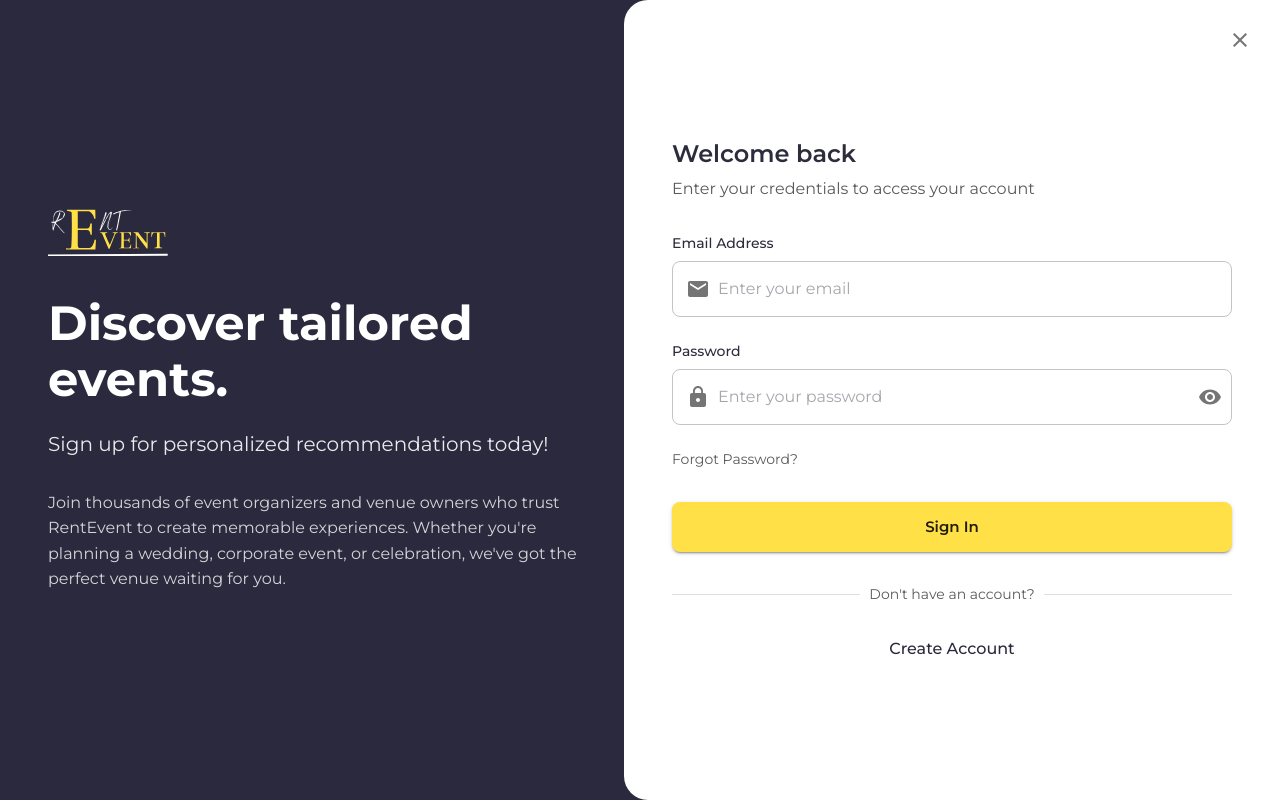
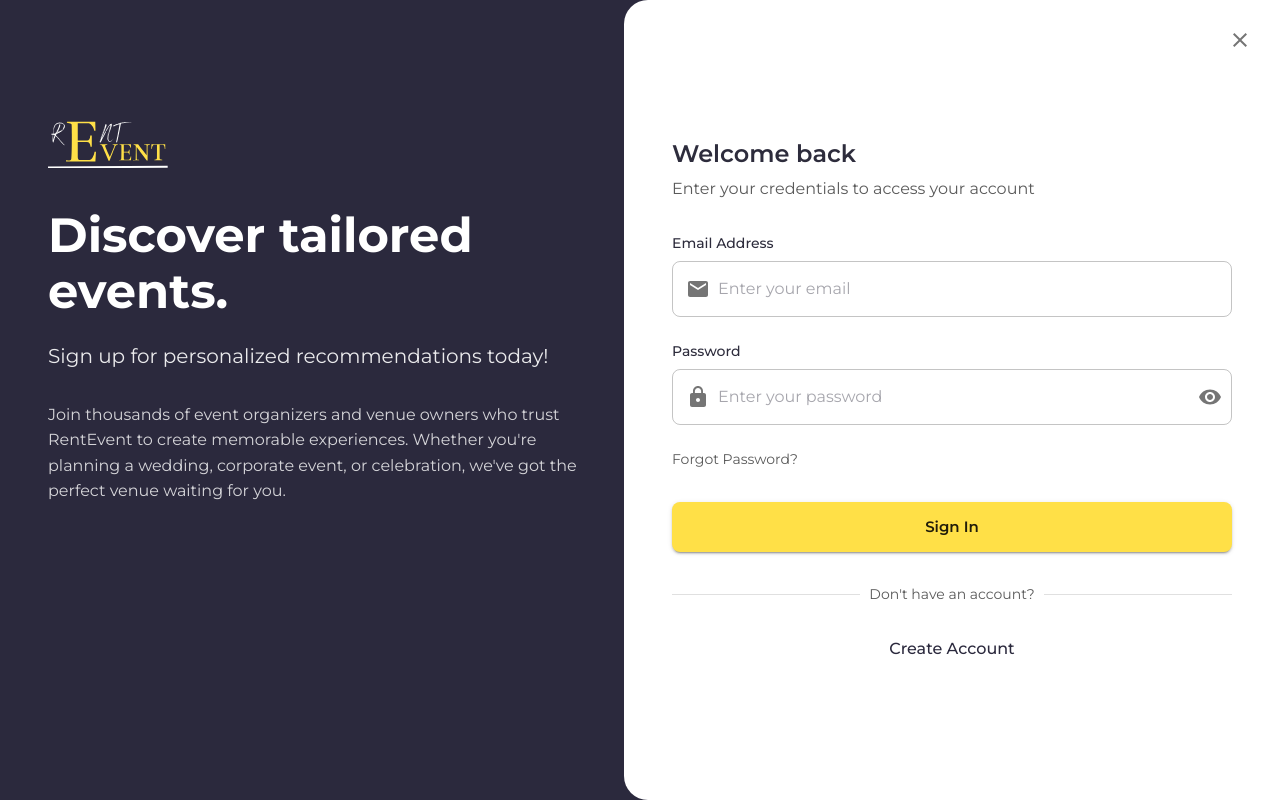
Before and after one commit to mjkj09/RentEvent, a React (Vite) app in the folder client/: page /auth in a window 1280 px wide. Built offline with nearby package versions, Linux system fonts and the light colour scheme.

Commit message:
style: improve AuthSidebar responsiveness and add sticky positioning

```diff
--- a/client/src/components/auth/AuthSidebar.jsx
+++ b/client/src/components/auth/AuthSidebar.jsx
@@ -14,12 +14,19 @@ export default function AuthSidebar() {
                 p: { xs: 4, md: 6 },
                 display: 'flex',
                 flexDirection: 'column',
-                justifyContent: 'center',
+                justifyContent: { xs: 'center', md: 'flex-start' },
                 position: 'relative',
-                overflow: 'hidden'
+                height: { md: 'auto' }
             }}
         >
-            <Box sx={{ position: 'relative', zIndex: 2, textAlign: { xs: 'center', md: 'left' } }}>
+            <Box
+                sx={{
+                    position: 'sticky',
+                    top: '15vh',
+                    zIndex: 2,
+                    textAlign: { xs: 'center', md: 'left' }
+                }}
+            >
                 <Box sx={{ mb: { xs: 2, md: 4 } }}>
                     <img
                         src={logoSvg}
```
